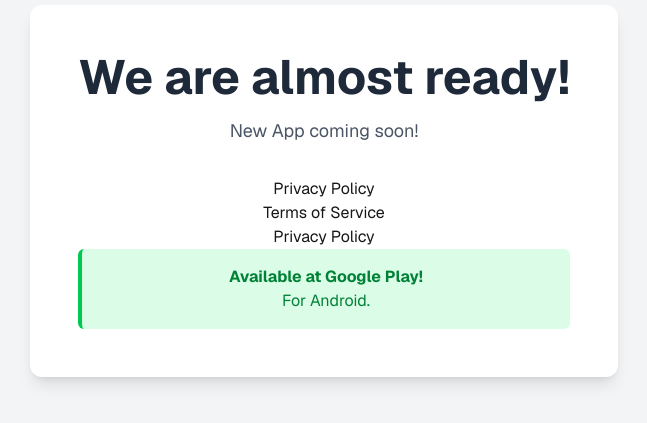
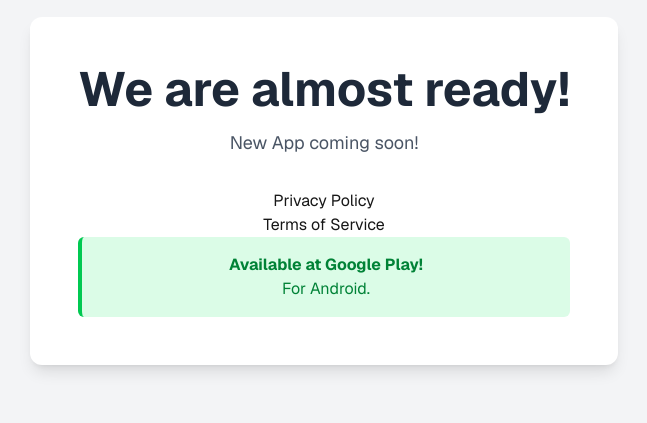
Before and after one commit to JorgeGolo/zenith-landing, a Next.js app: page / in a window 1280 px wide. Shown: the part 209-632 px from the top of the page, without its empty margins (316-963 px from the left). Built offline with nearby package versions, Linux system fonts and the light colour scheme.

Commit message:
new repo

```diff
--- a/app/page.tsx
+++ b/app/page.tsx
@@ -23,9 +23,7 @@
               </a>
             </li>
           </ul>
-          <a href="/privacy-policy">
-            Privacy Policy
-          </a>
+
         </p>
 
         <div className="bg-green-100 border-l-4 border-green-500 text-green-700 p-4 rounded-md">
```
